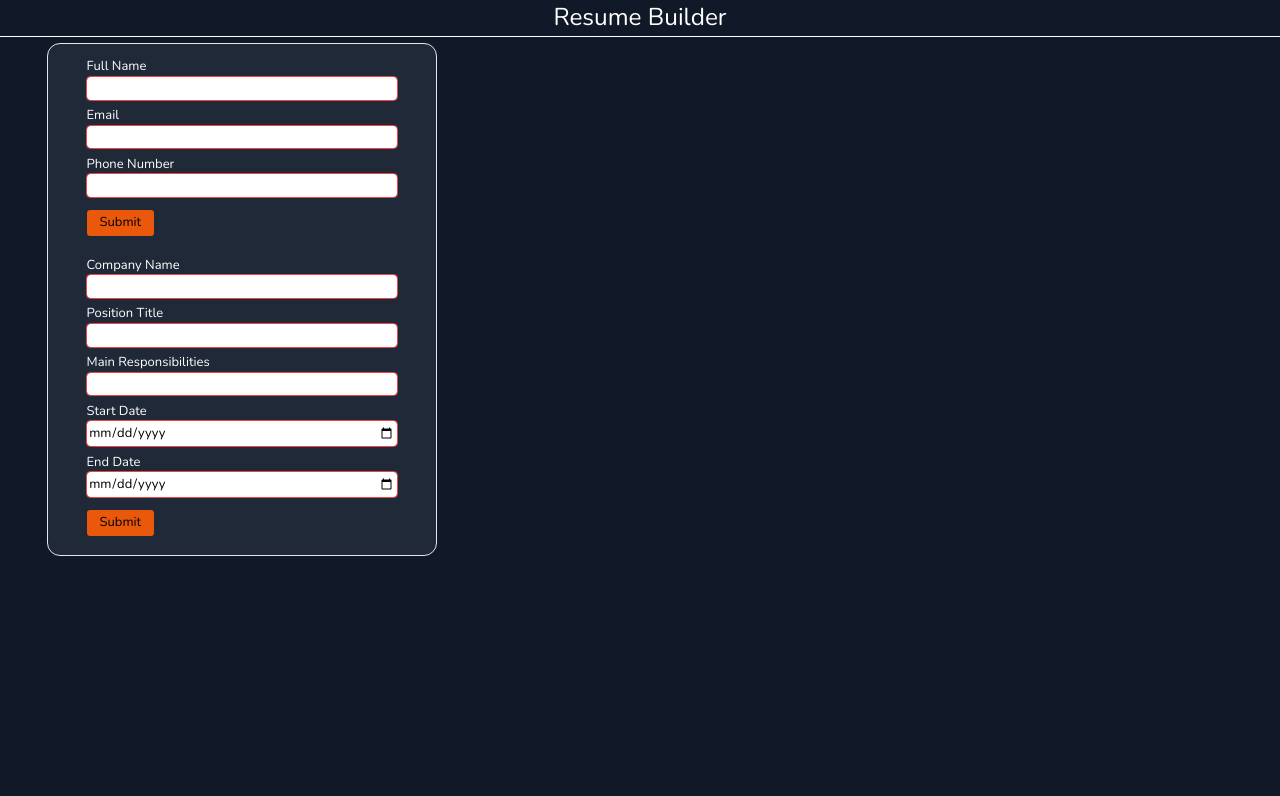
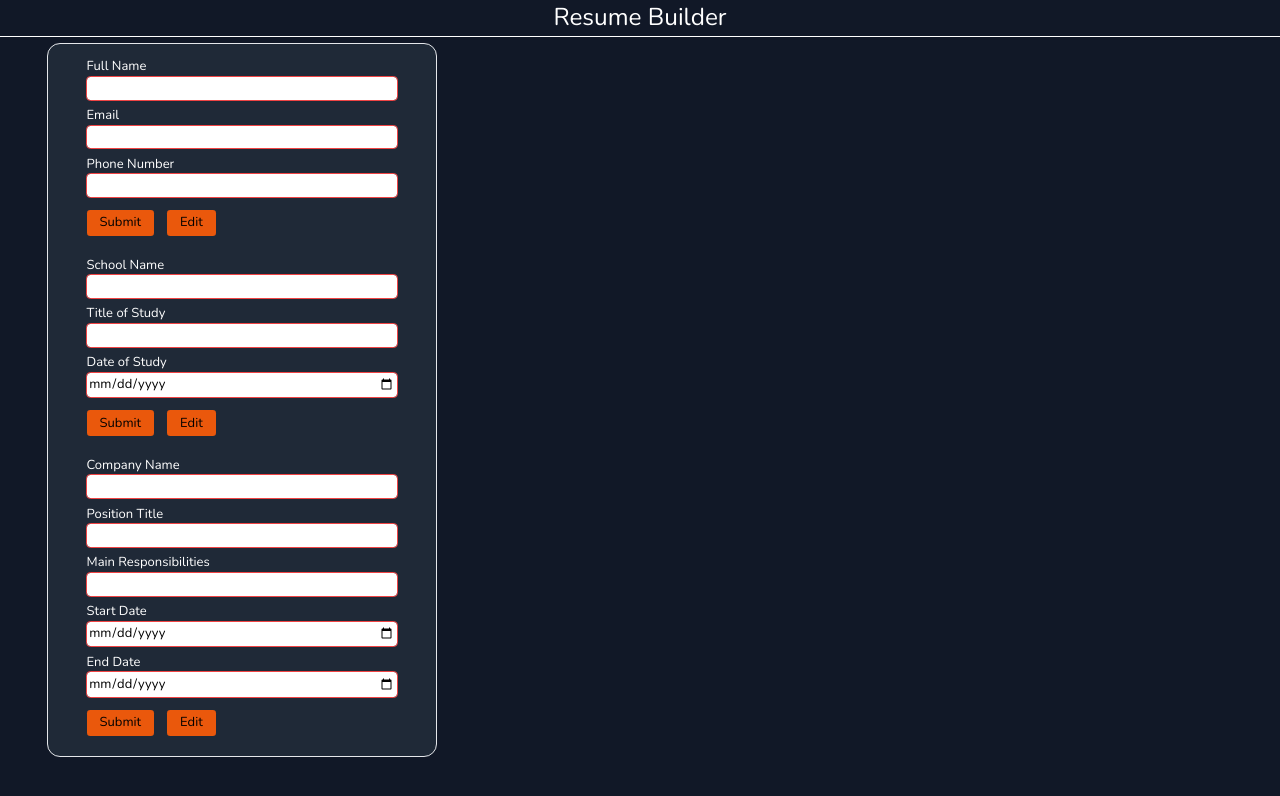
Before and after one commit to BlueVelocity/resume-generator, a React (Vite) app: page / in a window 1280 px wide. Shown: the top 796 px of the page. Built offline with nearby package versions, Linux system fonts and the light colour scheme.

Commit message:
Add education info to user input

```diff
--- a/src/components/FieldCollection.jsx
+++ b/src/components/FieldCollection.jsx
@@ -17,9 +17,14 @@ export default function FieldCollection({ fields }) {
           );
         })}
       </ul>
-      <button className="justify-self-center text-black bg-accent rounded px-4 py-1 my-2">
-        Submit
-      </button>
+      <div>
+        <button className="text-black bg-accent rounded px-4 py-1 my-2">
+          Submit
+        </button>
+        <button className="text-black bg-accent rounded px-4 py-1 my-2 ml-4">
+          Edit
+        </button>
+      </div>
     </form>
   );
 }
--- a/src/components/UserInput.jsx
+++ b/src/components/UserInput.jsx
@@ -5,7 +5,8 @@ export default function UserInput() {
   return (
     <div className="flex-1 w-full bg-secondary border border-solid rounded-2xl">
       <FieldCollection fields={inputFieldsData.general} />
-      <FieldCollection fields={inputFieldsData.experience} />
+      <FieldCollection fields={inputFieldsData.edExperience} />
+      <FieldCollection fields={inputFieldsData.pracExperience} />
     </div>
   );
 }
--- a/src/data/inputFieldsData.js
+++ b/src/data/inputFieldsData.js
@@ -13,7 +13,12 @@ export default {
       type: "tel",
     },
   ],
-  experience: [
+  edExperience: [
+    { id: 1, label: "School Name", type: "text" },
+    { id: 2, label: "Title of Study", type: "text" },
+    { id: 3, label: "Date of Study", type: "date" },
+  ],
+  pracExperience: [
     { id: 1, label: "Company Name", type: "text" },
     { id: 2, label: "Position Title", type: "text" },
     { id: 3, label: "Main Responsibilities", type: "text" },
```
